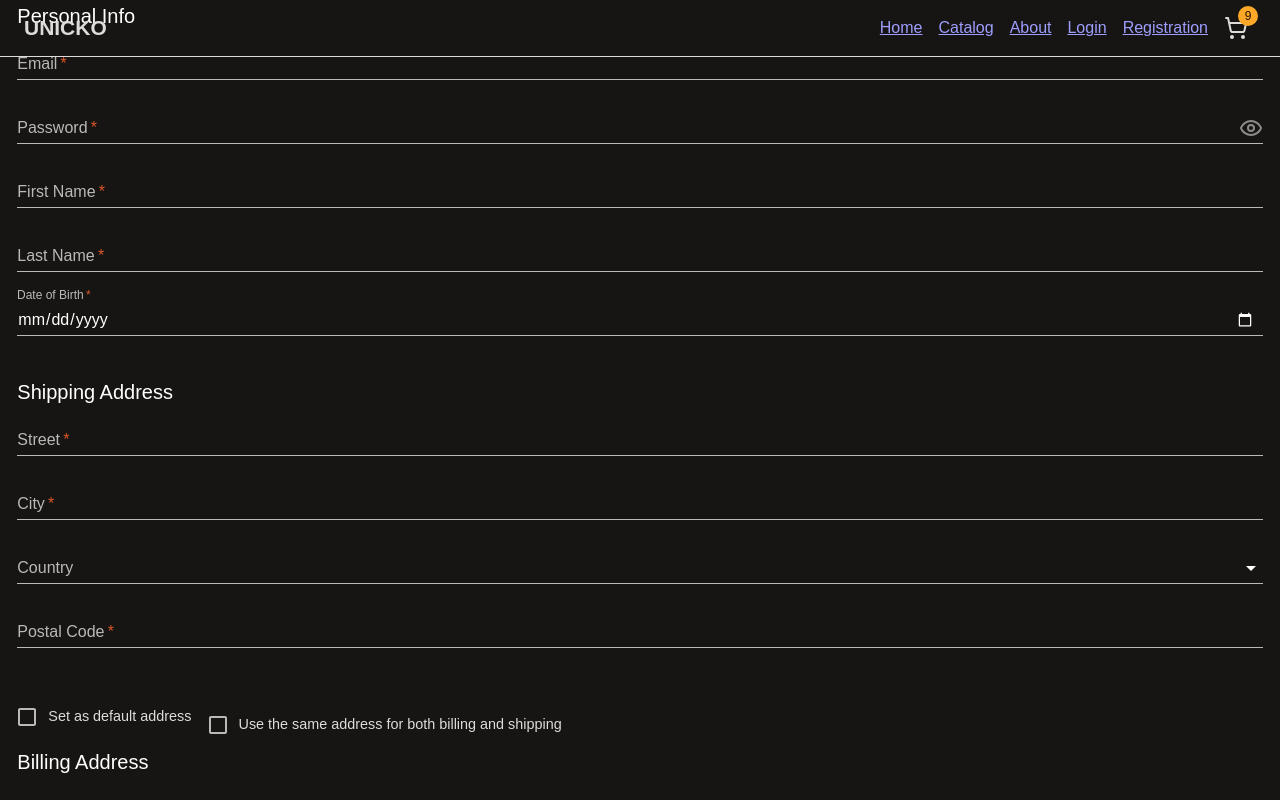
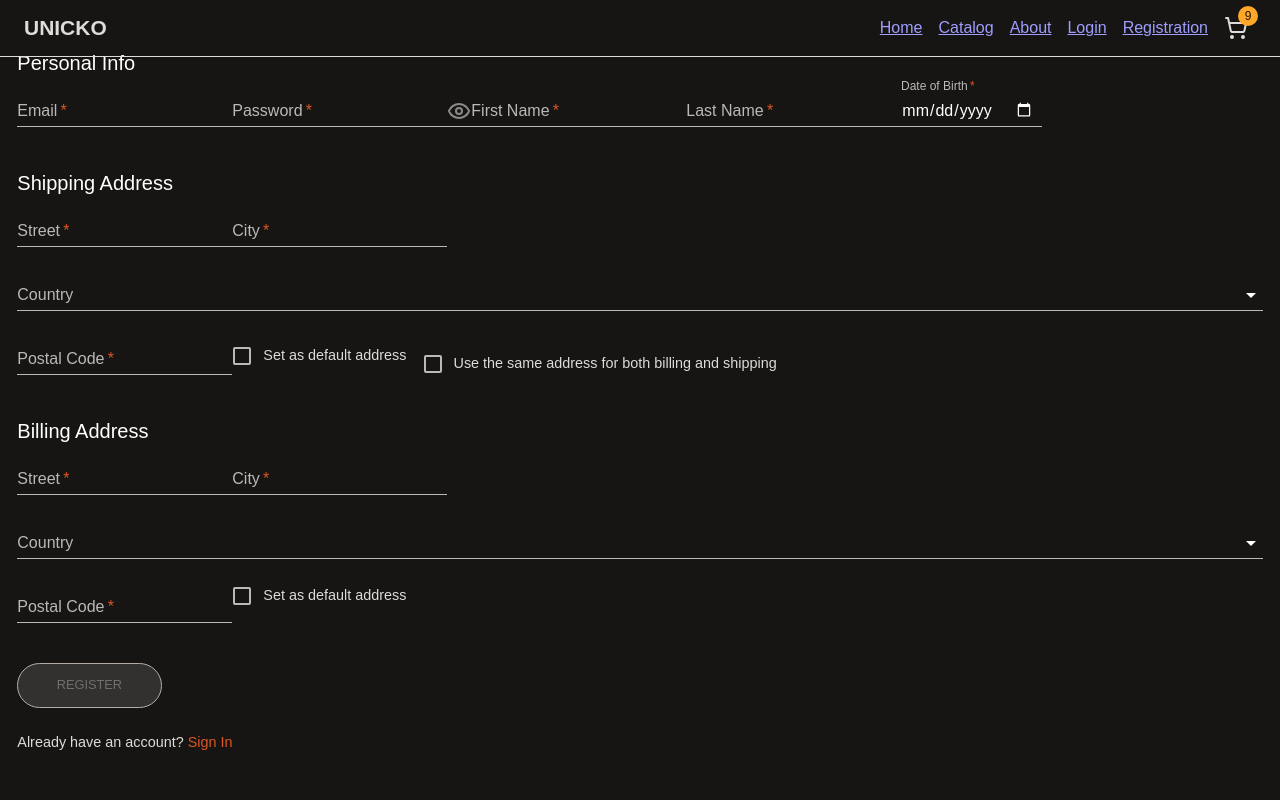
Before and after one commit to IlinJoy/e-commerce-application, a React (Vite) app: page /registration in a window 1280 px wide. Shown: the top 800 px of the page. Built offline with nearby package versions, Linux system fonts and the light colour scheme; no server answers.

Commit message:
feat: change width of input

```diff
--- a/src/components/input/input.tsx
+++ b/src/components/input/input.tsx
@@ -14,6 +14,7 @@ type FormInputProps<T extends FieldValues> = Omit<FormSelectProps<T>, 'children'
   placeholder?: string;
   endAdornment?: ReactNode;
   shrinkLabel?: boolean;
+  fullWidth?: boolean;
 };
 
 export function FormInput<T extends FieldValues>({
@@ -26,6 +27,7 @@ export function FormInput<T extends FieldValues>({
   control,
   endAdornment,
   shrinkLabel,
+  fullWidth,
 }: FormInputProps<T>) {
   const [showPassword, setShowPassword] = useState(false);
   const {
@@ -36,7 +38,7 @@ export function FormInput<T extends FieldValues>({
   const shouldShrink = !!field.value || shrinkLabel;
 
   return (
-    <FormControl error={!!error} fullWidth>
+    <FormControl error={!!error} fullWidth={fullWidth}>
       {label && (
         <InputLabel {...(shouldShrink && { shrink: true })} required={isRequired} htmlFor={name}>
           {label}
```
